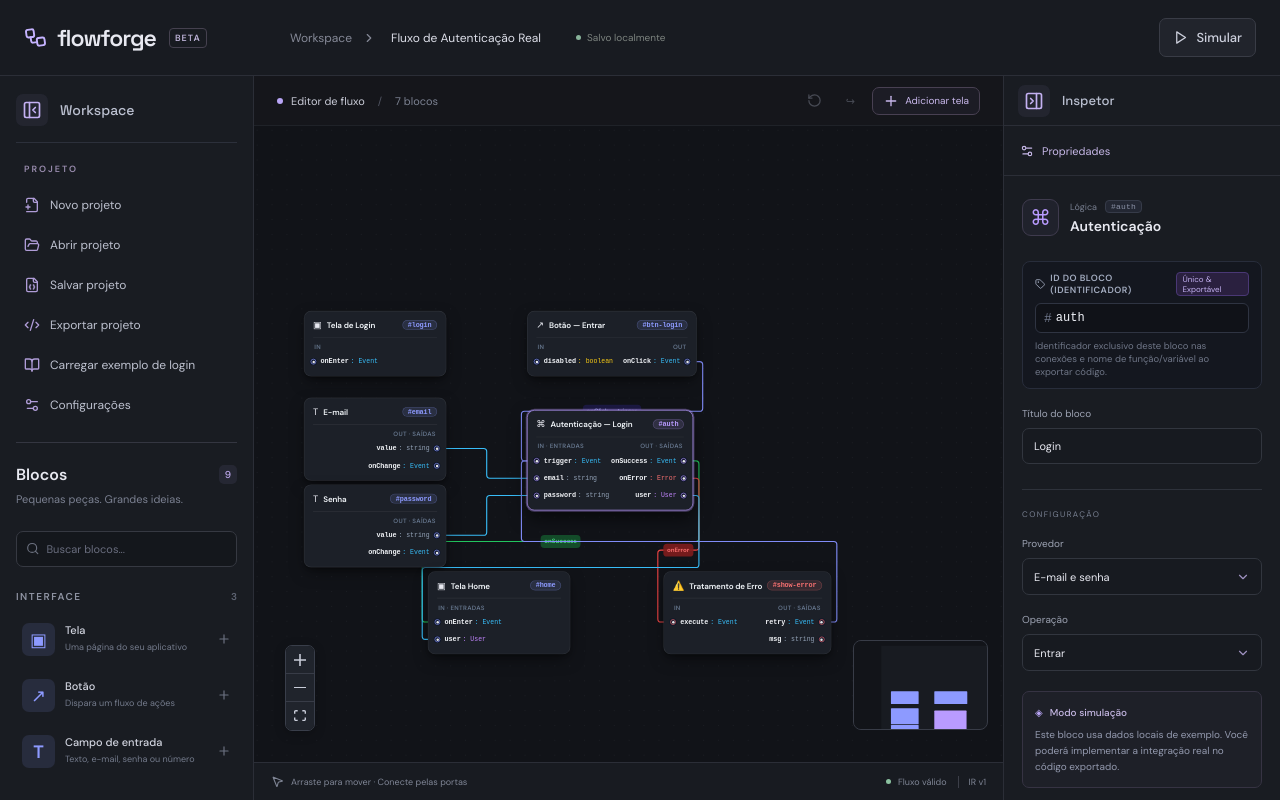
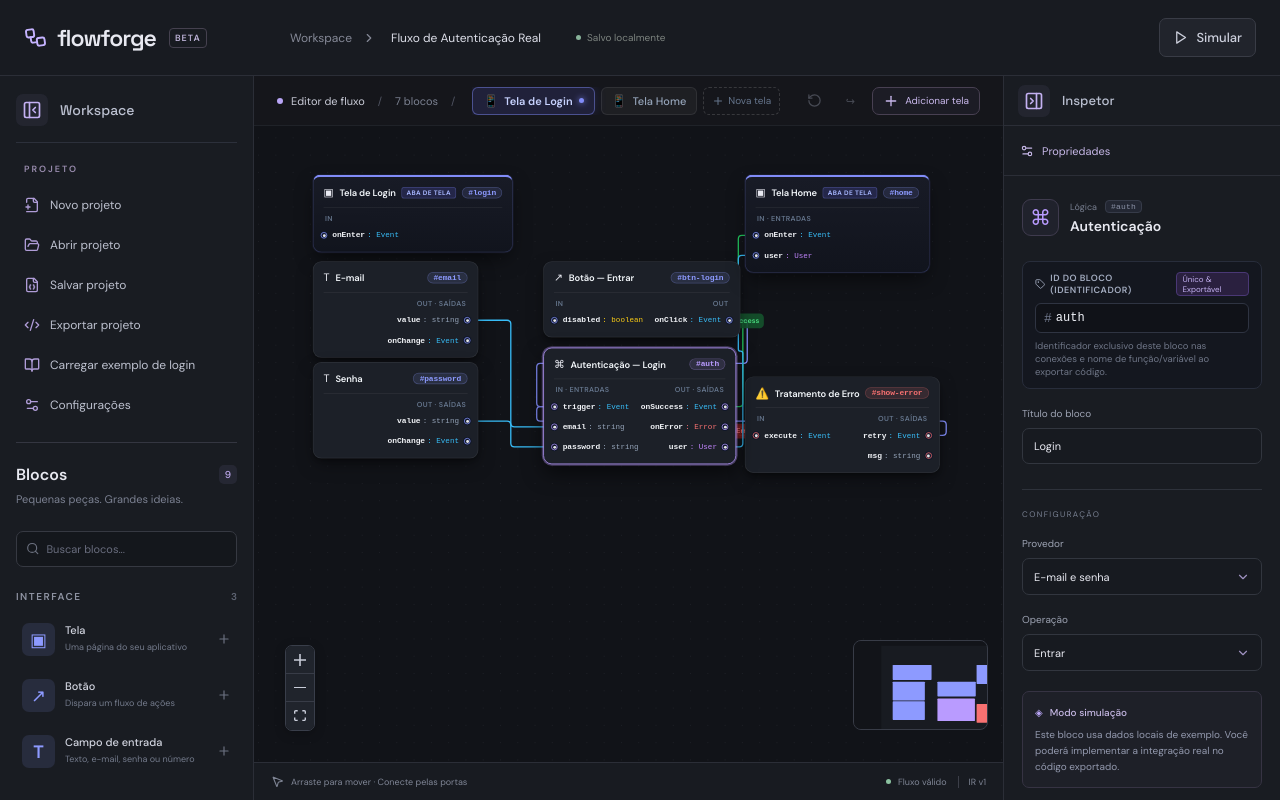
Before and after one commit to centraldodev/flowforge, a React (Vite) app: page / in a window 1280 px wide. Built offline with nearby package versions, Linux system fonts and the light colour scheme.

Commit message:
feat(canvas): adicionar abas de telas na barra superior e estilizacao de no de tela como aba de conexao

```diff
--- a/src/engine/demo.ts
+++ b/src/engine/demo.ts
@@ -17,7 +17,7 @@ export const demo: Graph = {
   version: 1,
   name: 'Fluxo de Autenticação Real',
   nodes: [
-    // Tela de Login
+    // Aba da Tela de Login (Origem)
     block('login', 40, 40, {
       kind: 'screen',
       label: 'Tela de Login',
@@ -29,7 +29,7 @@ export const demo: Graph = {
       ],
     }),
     // Campos de Entrada da Tela de Login
-    block('email', 40, 180, {
+    block('email', 40, 160, {
       kind: 'input',
       label: 'E-mail',
       config: {
@@ -43,7 +43,7 @@ export const demo: Graph = {
         { id: 'onChange', name: 'onChange', direction: 'output', type: 'Event' },
       ],
     }),
-    block('password', 40, 320, {
+    block('password', 40, 300, {
       kind: 'input',
       label: 'Senha',
       config: {
@@ -58,7 +58,7 @@ export const demo: Graph = {
       ],
     }),
     // Botão de Submissão
-    block('btn-login', 400, 40, {
+    block('btn-login', 360, 160, {
       kind: 'button',
       label: 'Entrar',
       config: { screenId: 'login' },
@@ -68,7 +68,7 @@ export const demo: Graph = {
       ],
     }),
     // Bloco de Autenticação
-    block('auth', 400, 200, {
+    block('auth', 360, 280, {
       kind: 'auth',
       label: 'Login',
       config: { provider: 'email', mode: 'login' },
@@ -82,7 +82,7 @@ export const demo: Graph = {
       ],
     }),
     // Ramo de Falha -> Bloco Dedicado de Tratamento de Erro
-    block('show-error', 620, 460, {
+    block('show-error', 640, 320, {
       kind: 'error',
       label: 'Tratamento de Erro',
       config: {
@@ -95,8 +95,8 @@ export const demo: Graph = {
         { id: 'msg', name: 'msg', direction: 'output', type: 'string' },
       ],
     }),
-    // Tela Inicial (Home) - Destino direto da navegação
-    block('home', 240, 460, {
+    // Aba da Tela Inicial (Home) - Destino na Parte Superior
+    block('home', 640, 40, {
       kind: 'screen',
       label: 'Tela Home',
       config: {
--- a/src/features/canvas/BlockNode.tsx
+++ b/src/features/canvas/BlockNode.tsx
@@ -69,12 +69,17 @@ export function BlockNode({ id, data, selected }: NodeProps<FlowNode>) {
 
   return (
     <div
-      className={'block ' + (selected ? 'selected' : '')}
+      className={
+        'block ' +
+        (data.kind === 'screen' ? 'block-screen-tab ' : '') +
+        (selected ? 'selected' : '')
+      }
       style={{ '--block-color': def.color } as CSSProperties}
     >
       <div className="block-heading">
         <span className="block-icon">{def.icon}</span>
         <span className="block-title">{title}</span>
+        {data.kind === 'screen' && <span className="screen-tab-badge">Aba de Tela</span>}
         <span className="block-id-tag" title={'ID: #' + id}>
           #{id}
         </span>
--- a/src/features/canvas/FlowCanvas.tsx
+++ b/src/features/canvas/FlowCanvas.tsx
@@ -9,6 +9,7 @@ import {
   type Edge,
   type EdgeChange,
   type NodeChange,
+  useReactFlow,
 } from '@xyflow/react';
 import { MousePointer2, Plus, RotateCcw, Workflow } from 'lucide-react';
 import { catalog, type Block, type BlockData, type Graph, type Trace } from '../../engine';
@@ -16,7 +17,7 @@ import { pruneEdges } from '../../state/graphOps';
 import { nodeTypes, type FlowNode } from './BlockNode';
 import { toFlowEdges, toFlowNodes } from './toFlow';
 
-export const DEFAULT_VIEWPORT = { x: 25, y: 210, zoom: 0.62 };
+export const DEFAULT_VIEWPORT = { x: 30, y: 70, zoom: 0.72 };
 
 type Props = {
   graph: Graph;
@@ -37,6 +38,27 @@ type Props = {
 };
 
 export function FlowCanvas(p: Props) {
+  const flow = useReactFlow();
+  const screens = p.graph.nodes.filter((n) => n.data.kind === 'screen');
+
+  // Identifica a tela ativa com base na seleção atual ou padrão da primeira tela
+  const selectedNode = p.graph.nodes.find((n) => n.id === p.selected);
+  const activeScreenId =
+    selectedNode?.data.kind === 'screen'
+      ? selectedNode.id
+      : selectedNode?.data.config.screenId || screens[0]?.id || '';
+
+  function handleSelectScreen(screenId: string) {
+    p.onSelect(screenId);
+    const targetNode = p.graph.nodes.find((n) => n.id === screenId);
+    if (targetNode) {
+      void flow.setCenter(targetNode.position.x + 120, targetNode.position.y + 80, {
+        zoom: Math.max(flow.getZoom(), 0.68),
+        duration: 250,
+      });
+    }
+  }
+
   const handleNodesChange = (changes: NodeChange<FlowNode>[]) =>
     p.onGraphChange(
       (g) =>
@@ -53,9 +75,46 @@ export function FlowCanvas(p: Props) {
   return (
     <main className="canvas-area">
       <div className="canvas-bar">
-        <div>
+        <div className="canvas-bar-left">
           <span className="canvas-dot" /> Editor de fluxo <span className="divider">/</span>
           <span className="muted">{p.graph.nodes.length} blocos</span>
+          {screens.length > 0 && (
+            <>
+              <span className="divider">/</span>
+              <div className="canvas-screen-tabs" role="tablist" aria-label="Abas de telas">
+                {screens.map((screen) => {
+                  const isActive = screen.id === activeScreenId;
+                  return (
+                    <button
+                      key={screen.id}
+                      type="button"
+                      role="tab"
+                      aria-selected={isActive}
+                      className={`canvas-screen-tab ${isActive ? 'active' : ''}`}
+                      onClick={() => handleSelectScreen(screen.id)}
+                      title={`Focar na tela: ${screen.data.label || screen.id}`}
+                    >
+                      <span className="canvas-screen-tab-icon">📱</span>
+                      <span className="canvas-screen-tab-label">
+                        {screen.data.label || screen.id}
+                      </span>
+                      {isActive && <span className="canvas-screen-tab-glow" />}
+                    </button>
+                  );
+                })}
+                <button
+                  type="button"
+                  className="canvas-screen-tab-add"
+                  title="Adicionar nova tela"
+                  aria-label="Adicionar nova tela"
+                  onClick={p.onAddScreen}
+                >
+                  <Plus size={12} />
+                  <span>Nova tela</span>
+                </button>
+              </div>
+            </>
+          )}
         </div>
         <div className="canvas-tools">
           <button title="Desfazer" onClick={p.onUndo} disabled={!p.canUndo}>
--- a/src/styles/canvas.css
+++ b/src/styles/canvas.css
@@ -30,6 +30,102 @@
   display: flex;
   align-items: center;
   gap: 8px;
+}
+
+.canvas-bar-left {
+  display: flex;
+  align-items: center;
+  gap: 8px;
+  flex: 1;
+  min-width: 0;
+}
+
+/* Abas de Telas na Barra Superior */
+.canvas-screen-tabs {
+  display: flex;
+  align-items: center;
+  gap: 6px;
+  margin-left: 4px;
+  overflow-x: auto;
+  max-width: calc(100vw - 480px);
+  scrollbar-width: none;
+}
+
+.canvas-screen-tabs::-webkit-scrollbar {
+  display: none;
+}
+
+.canvas-screen-tab {
+  position: relative;
+  display: inline-flex;
+  align-items: center;
+  gap: 6px;
+  height: 28px;
+  padding: 0 10px;
+  border-radius: 6px;
+  background: rgba(255, 255, 255, 0.04);
+  border: 1px solid rgba(255, 255, 255, 0.08);
+  color: #94a3b8;
+  font-size: 11px;
+  font-weight: 500;
+  cursor: pointer;
+  transition: all 0.15s ease;
+  white-space: nowrap;
+}
+
+.canvas-screen-tab:hover {
+  background: rgba(255, 255, 255, 0.08);
+  color: #f1f5f9;
+  border-color: rgba(255, 255, 255, 0.15);
+}
+
+.canvas-screen-tab.active {
+  background: rgba(99, 102, 241, 0.15);
+  border-color: rgba(129, 140, 248, 0.45);
+  color: #c7d2fe;
+  font-weight: 600;
+  box-shadow: 0 0 12px rgba(99, 102, 241, 0.2);
+}
+
+.canvas-screen-tab-icon {
+  font-size: 12px;
+}
+
+.canvas-screen-tab-label {
+  max-width: 140px;
+  overflow: hidden;
+  text-overflow: ellipsis;
+  white-space: nowrap;
+}
+
+.canvas-screen-tab-glow {
+  width: 5px;
+  height: 5px;
+  border-radius: 50%;
+  background: #818cf8;
+  box-shadow: 0 0 6px #818cf8;
+}
+
+.canvas-screen-tab-add {
+  display: inline-flex;
+  align-items: center;
+  gap: 4px;
+  height: 28px;
+  padding: 0 8px;
+  border-radius: 6px;
+  background: transparent;
+  border: 1px dashed rgba(255, 255, 255, 0.15);
+  color: #64748b;
+  font-size: 10px;
+  cursor: pointer;
+  transition: all 0.15s ease;
+  white-space: nowrap;
+}
+
+.canvas-screen-tab-add:hover {
+  border-color: rgba(129, 140, 248, 0.4);
+  color: #c7d2fe;
+  background: rgba(99, 102, 241, 0.08);
 }
 
 .canvas-dot {
@@ -189,6 +285,38 @@
   border-radius: 999px;
   margin-left: auto;
   letter-spacing: -0.2px;
+}
+
+.screen-tab-badge {
+  font-size: 9px;
+  font-weight: 700;
+  text-transform: uppercase;
+  letter-spacing: 0.5px;
+  color: #a5b4fc;
+  background: rgba(99, 102, 241, 0.18);
+  border: 1px solid rgba(129, 140, 248, 0.3);
+  padding: 1px 6px;
+  border-radius: 4px;
+}
+
+/* Bloco de Tela com Estilo de Aba */
+.block.block-screen-tab {
+  background: linear-gradient(180deg, #181b26 0%, #11141d 100%);
+  border: 1px solid rgba(129, 140, 248, 0.25);
+  border-top: 3px solid #818cf8;
+  border-radius: 10px 10px 12px 12px;
+  box-shadow: 0 12px 28px -6px rgba(0, 0, 0, 0.6), 0 0 0 1px rgba(129, 140, 248, 0.1);
+  min-width: 250px;
+}
+
+.block.block-screen-tab:hover {
+  border-color: rgba(129, 140, 248, 0.45);
+  box-shadow: 0 14px 32px -4px rgba(0, 0, 0, 0.7), 0 0 16px rgba(99, 102, 241, 0.2);
+}
+
+.block.block-screen-tab.selected {
+  border-color: #818cf8;
+  box-shadow: 0 0 0 2px rgba(129, 140, 248, 0.4), 0 14px 32px rgba(0, 0, 0, 0.7);
 }
 
 /* ==========================================================================
```
